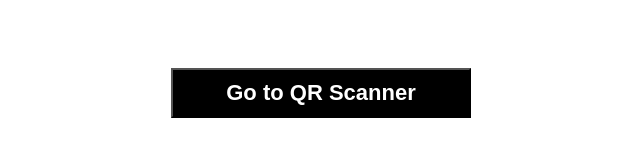
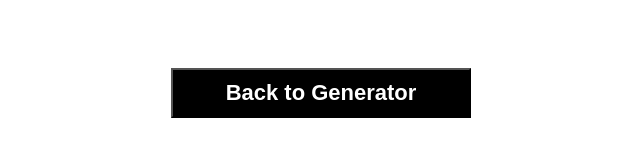
Before and after one commit to Woultec/flexdongym, a React (Create React App) app: page /#/generator in a window 1280 px wide. Shown: the part 464-620 px from the top of the page, without its empty margins (319-959 px from the left). Built offline with nearby package versions, Linux system fonts and the light colour scheme; what @capacitor/core would draw is missing.

Commit message:
Fixing issues on CI

```diff
--- a/src/App.jsx
+++ b/src/App.jsx
@@ -1,6 +1,5 @@
 import React, { useState } from "react";
 import { Route, Switch, Redirect, useHistory } from "react-router-dom";
-import QRScanner from "./QRScanner";
 import { QRCode } from "react-qr-code";
 import "./App.css";
 
@@ -40,9 +39,10 @@ const QRGenerator = () => {
         </div>
       )}
 
-      <button style={{ marginTop: "20px" }} onClick={() => history.push("/scanner")}>
-        Go to QR Scanner
+      <button style={{ marginTop: "20px" }} onClick={() => navigate("/generator")}>
+        Back to Generator
       </button>
+
     </div>
   );
 };
@@ -51,7 +51,6 @@ const App = () => {
   return (
     <Switch>
       <Route path="/generator" component={QRGenerator} />
-      <Route path="/scanner" component={QRScanner} />
       <Redirect to="/generator" />
     </Switch>
   );
--- a/src/MainApp.tsx
+++ b/src/MainApp.tsx
@@ -6,7 +6,6 @@ import { Route, Redirect, Switch } from "react-router-dom";
 import Menu from "./components/Menu";
 import Page from "./pages/Page";
 import App from "./App";           // QR Generator
-import QRScanner from "./QRScanner"; // QR Scanner
 
 const MainApp: React.FC = () => (
   <IonApp>
@@ -21,8 +20,6 @@ const MainApp: React.FC = () => (
             <Route exact path="/folder/:name" component={Page} />
             {/* QR Generator */}
             <Route exact path="/generator" component={App} />
-            {/* QR Scanner */}
-            <Route exact path="/scanner" component={QRScanner} />
           </Switch>
         </IonRouterOutlet>
       </IonSplitPane>
```
